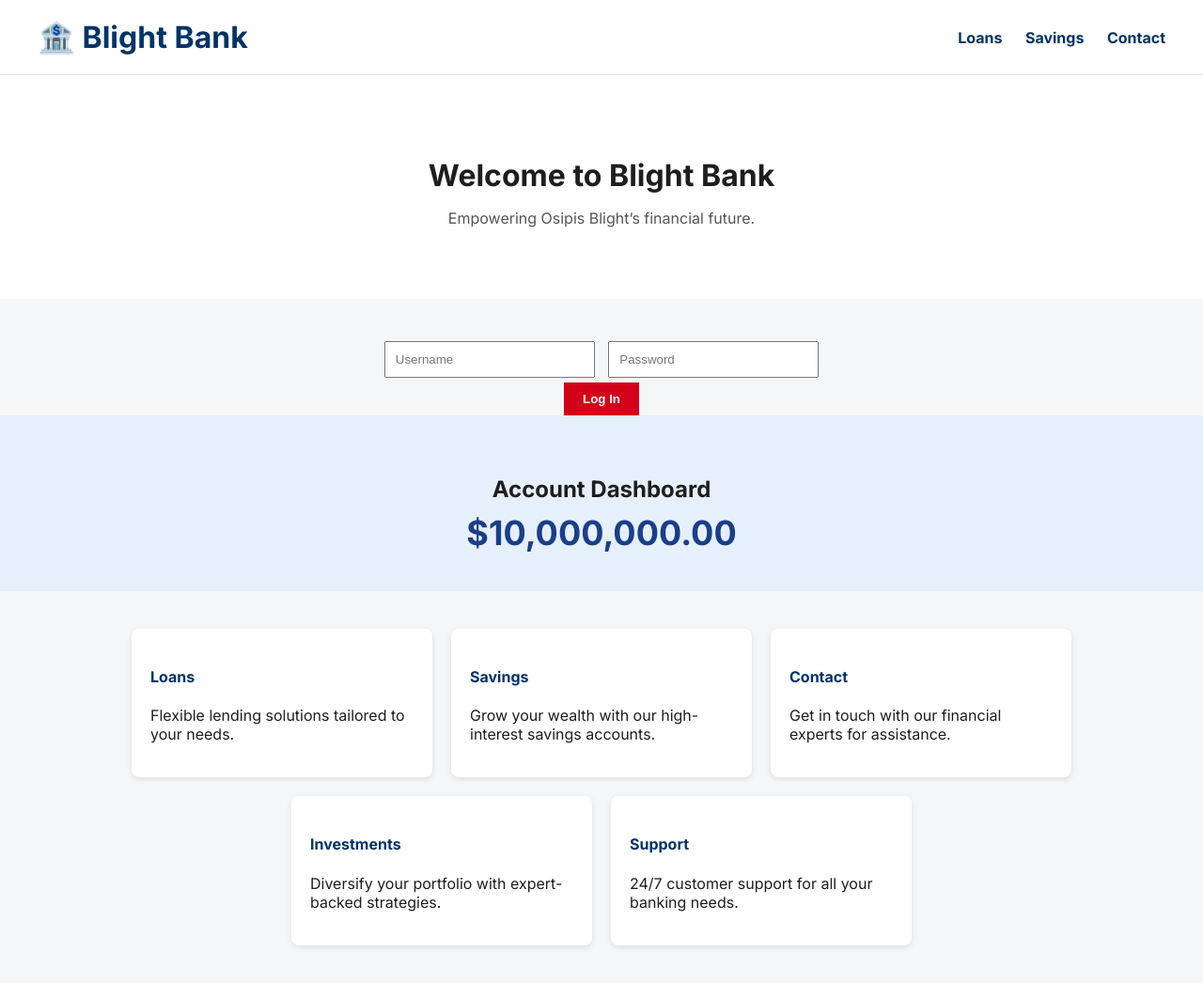
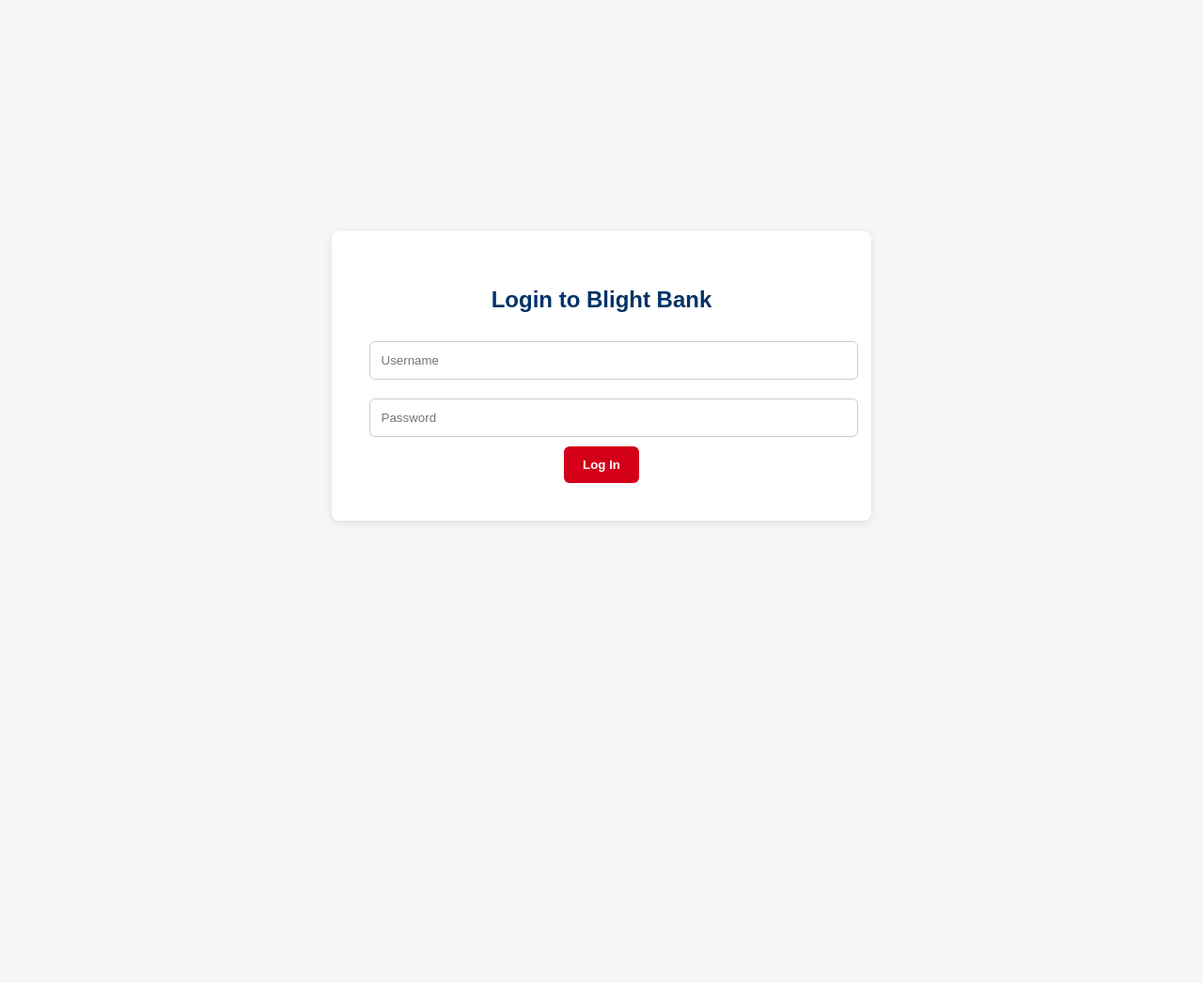
Before and after one commit to blightbank01/blightbank01.github.io, a plain HTML site: page index.html in a window 1280 px wide. Shown: the whole page at 94% size. After the commit the page ends 800 px from the top, so only its background shows below. Drawn offline with Linux system fonts and the light colour scheme.

Commit message:
Update index.html

```diff
--- a/index.html
+++ b/index.html
@@ -3,90 +3,41 @@
 <head>
   <meta charset="UTF-8" />
   <meta name="viewport" content="width=device-width, initial-scale=1.0"/>
-  <title>Blight Bank</title>
-  <link href="https://fonts.googleapis.com/css2?family=Inter:wght@400;700&display=swap" rel="stylesheet">
+  <title>Blight Bank - Login</title>
   <style>
     body {
-      font-family: 'Inter', sans-serif;
-      margin: 0;
-      background-color: #f4f6f8;
-      color: #1e1e1e;
-    }
-    header {
-      background-color: white;
-      padding: 20px 40px;
+      font-family: Arial, sans-serif;
+      background: #f4f6f8;
       display: flex;
-      justify-content: space-between;
       align-items: center;
-      border-bottom: 1px solid #ddd;
-    }
-    header h1 {
-      color: #003366;
+      justify-content: center;
+      height: 100vh;
       margin: 0;
     }
-    nav a {
-      margin-left: 20px;
-      text-decoration: none;
-      color: #003366;
-      font-weight: 600;
-    }
-    .hero {
-      padding: 60px 40px;
-      background-color: #fff;
+    .login-box {
+      background: white;
+      padding: 40px;
+      border-radius: 8px;
+      box-shadow: 0 2px 8px rgba(0,0,0,0.1);
       text-align: center;
     }
-    .hero h2 {
-      font-size: 32px;
-      margin-bottom: 10px;
-    }
-    .hero p {
-      color: #555;
-    }
-    .dashboard {
-      background-color: #e6f0fa;
-      padding: 40px;
-      text-align: center;
-    }
-    .dashboard h3 {
-      margin-bottom: 10px;
-      font-size: 24px;
-    }
-    .balance {
-      font-size: 36px;
-      color: #1a3e8a;
-      font-weight: bold;
-    }
-    .cards {
-      display: flex;
-      justify-content: center;
-      flex-wrap: wrap;
-      gap: 20px;
-      padding: 40px;
-    }
-    .card {
-      background: white;
-      border-radius: 8px;
-      padding: 20px;
-      width: 280px;
-      box-shadow: 0 2px 6px rgba(0,0,0,0.1);
-    }
-    .card h4 {
+    .login-box h2 {
+      margin-bottom: 20px;
       color: #003366;
     }
-    .login-box {
-      margin-top: 40px;
-      text-align: center;
-    }
     .login-box input {
-      padding: 10px;
-      margin: 5px;
-      width: 200px;
+      width: 100%;
+      padding: 12px;
+      margin: 10px 0;
+      border: 1px solid #ccc;
+      border-radius: 6px;
     }
     .login-box button {
-      padding: 10px 20px;
       background: #d4001a;
       color: white;
+      padding: 12px 20px;
       border: none;
+      border-radius: 6px;
       font-weight: bold;
       cursor: pointer;
     }
@@ -94,54 +45,13 @@
 </head>
 <body>
 
-  <header>
-    <h1>🏦 Blight Bank</h1>
-    <nav>
-      <a href="#">Loans</a>
-      <a href="#">Savings</a>
-      <a href="#">Contact</a>
-    </nav>
-  </header>
+  <div class="login-box">
+    <h2>Login to Blight Bank</h2>
+    <input type="text" id="username" placeholder="Username" />
+    <input type="password" id="password" placeholder="Password" />
+    <button onclick="login()">Log In</button>
+  </div>
 
-  <section class="hero">
-    <h2>Welcome to Blight Bank</h2>
-    <p>Empowering Osipis Blight’s financial future.</p>
-  </section>
-
-  <section class="login-box">
-    <input type="text" placeholder="Username" />
-    <input type="password" placeholder="Password" />
-    <br />
-    <button>Log In</button>
-  </section>
-
-  <section class="dashboard">
-    <h3>Account Dashboard</h3>
-    <div class="balance">$10,000,000.00</div>
-  </section>
-
-  <section class="cards">
-    <div class="card">
-      <h4>Loans</h4>
-      <p>Flexible lending solutions tailored to your needs.</p>
-    </div>
-    <div class="card">
-      <h4>Savings</h4>
-      <p>Grow your wealth with our high-interest savings accounts.</p>
-    </div>
-    <div class="card">
-      <h4>Contact</h4>
-      <p>Get in touch with our financial experts for assistance.</p>
-    </div>
-    <div class="card">
-      <h4>Investments</h4>
-      <p>Diversify your portfolio with expert-backed strategies.</p>
-    </div>
-    <div class="card">
-      <h4>Support</h4>
-      <p>24/7 customer support for all your banking needs.</p>
-    </div>
-  </section>
-
+  <script src="script.js"></script>
 </body>
 </html>
```
